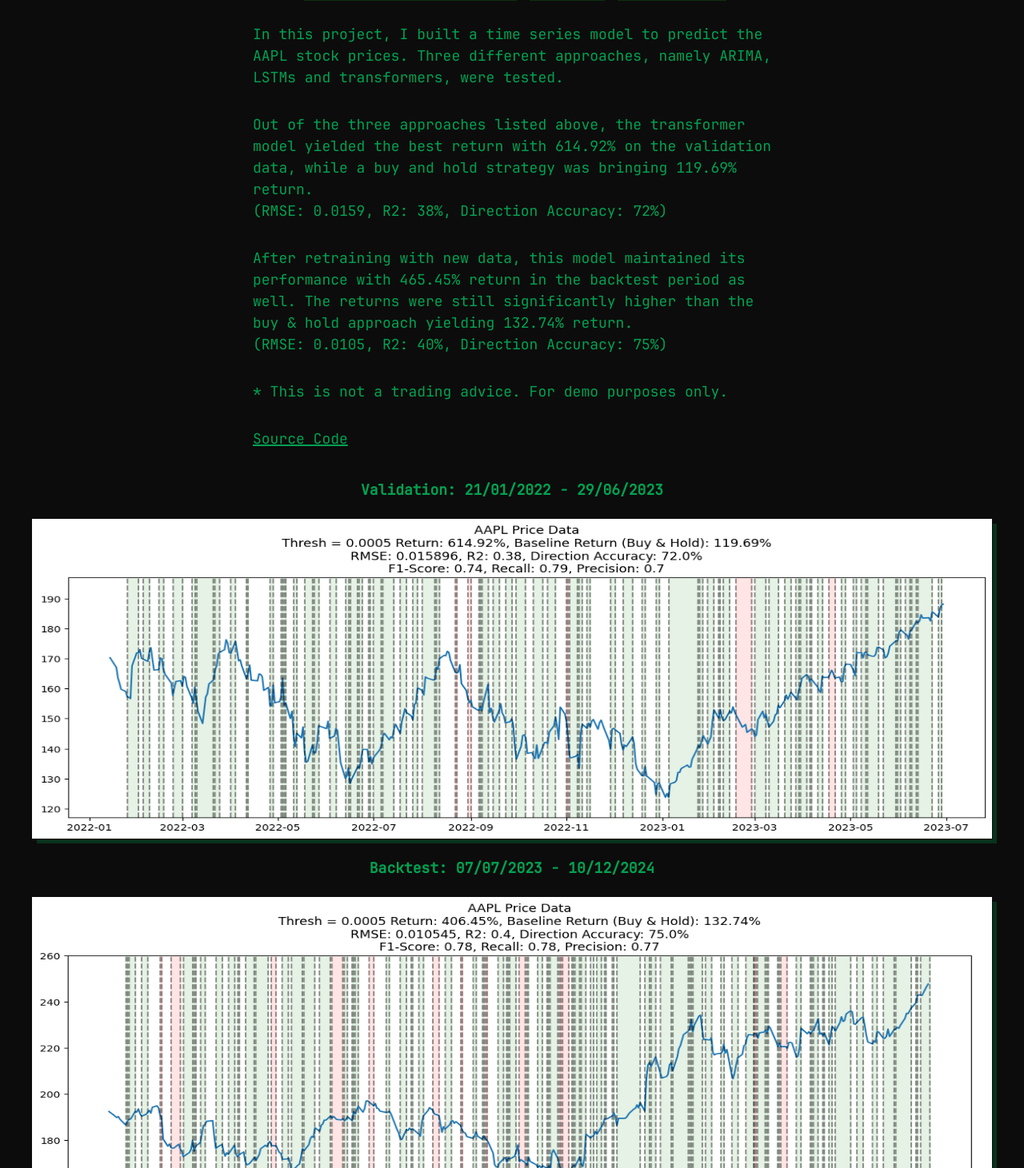
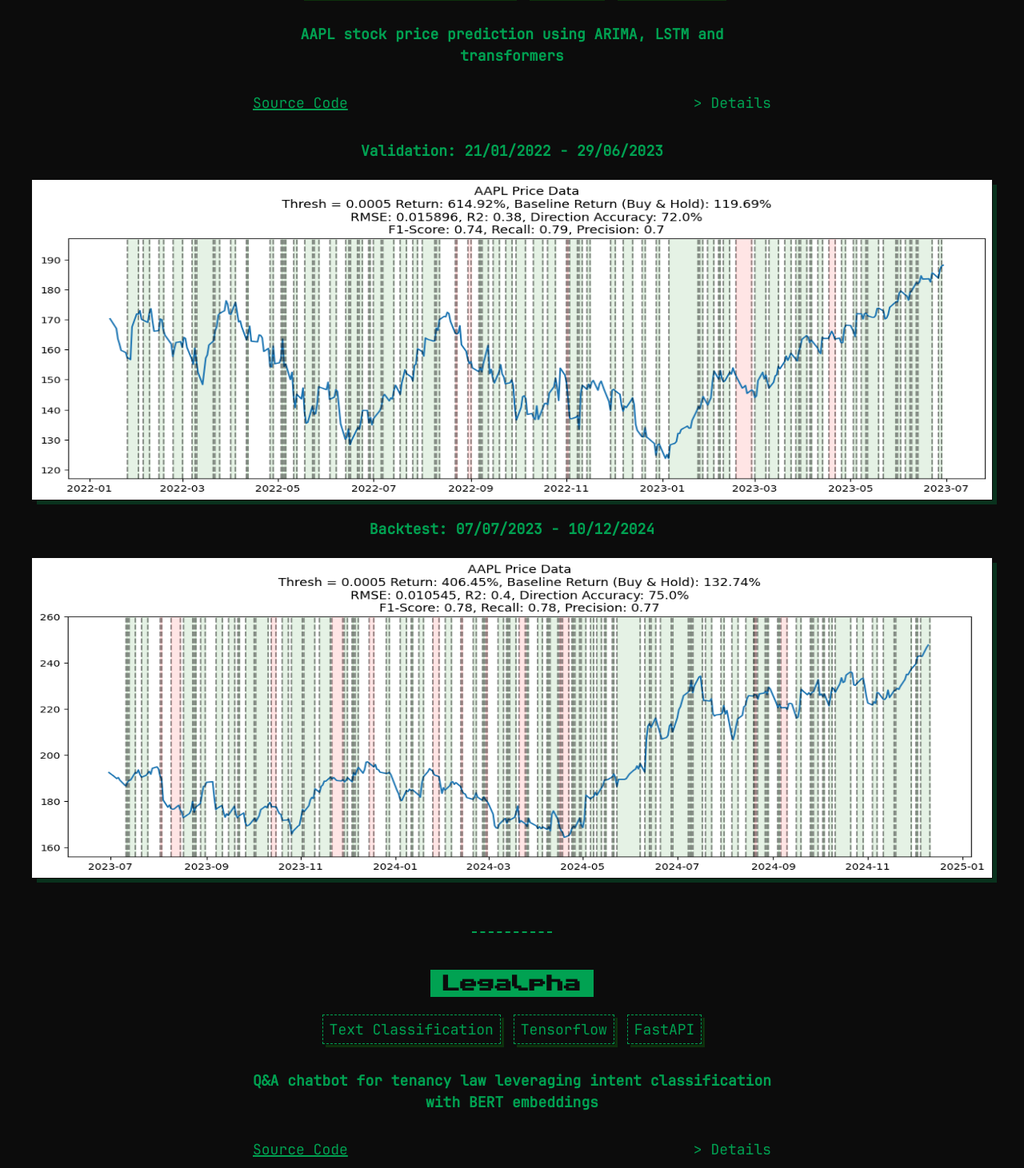
Before and after one commit to egeatmaca/egeatmaca.github.io, a React (Create React App) app: page / in a window 1280 px wide. Shown: the part 1929-3390 px from the top of the page at 80% size. Built offline with nearby package versions, Linux system fonts and the light colour scheme.

Commit message:
details button added

```diff
--- a/src/components/About.js
+++ b/src/components/About.js
@@ -20,7 +20,7 @@ function About() {
           I'm mostly focused on customer analytics, NLP and developing domain-specific machine learning applications.
         </p>
         <p>
-          In addition to my love of data science, I am also interested in philosophy, psychology, behavioral science & mindfulness.
+          In addition to my love of data science, I am also interested in philosophy, psychology & mindfulness.
         </p>
         <p>
           Below are some open-source projects I've developed over the last years. You can also find some Medium articles from me in the end.
--- a/src/components/Projects.css
+++ b/src/components/Projects.css
@@ -46,3 +46,25 @@ p {
 .screenshot img.chart {
   aspect-ratio: 15 / 5;
 }
+
+.details-btn {
+  float: right;
+}
+
+.details-btn:hover {
+  transform: scale(1.1);
+  box-shadow: 1px 1px 0px #0C0C0C, 4px 4px 0px rgba(19, 161, 14, 0.25);
+}
+
+.details-btn:active {
+  transform: scale(1);
+  box-shadow: 1px 1px 0px #0C0C0C, 3px 3px 0px rgba(82, 82, 82, 0.4);
+}
+
+.source-code {
+  float: left;
+}
+
+.project-summary {
+  text-align: center;
+}
--- a/src/components/Projects.js
+++ b/src/components/Projects.js
@@ -1,3 +1,4 @@
+import { useState } from 'react'
 import './Projects.css';
 import stockPriceValidation from '../images/projects/stock-price-validation.png';
 import stockPriceBacktest from '../images/projects/stock-price-backtest.png';
@@ -5,6 +6,10 @@ import legalpha from '../images/projects/legalpha.png';
 import askTheDB from '../images/projects/ask-the-db.png';
 
 function Projects() {
+    const [showStockPrice, setShowStockPrice] = useState(false);
+    const [showLegalpha, setShowLegalpha] = useState(false);
+    const [showAskTheDB, setShowAskTheDB] = useState(false);
+
     return (
         <section id="projects">
             <h1>Projects</h1>
@@ -15,25 +20,37 @@ function Projects() {
                 <li>PyTorch</li>
                 <li>StatsModels</li>
             </ul>
+            <p className="project-summary"><b> AAPL stock price prediction using ARIMA, LSTM and transformers </b></p>
+            {
+                showStockPrice ?
+                <div>
                     <p>
                         In this project, I built a time series model to predict the AAPL stock prices.
                         Three different approaches, namely ARIMA, LSTMs and transformers, were tested.
                     </p>
                     <p>
-                Out of the three approaches listed above, the transformer model yielded the best return with 614.92% on the validation data,
+                        Out of the three approaches listed above, the transformer model had the best results with 72% direction accuracy and 614.92% return on the validation data,
                         while a buy and hold strategy was bringing 119.69% return.
                         <br/>(RMSE: 0.0159, R2: 38%, Direction Accuracy: 72%)
                     </p>
                     <p>
-                After retraining with new data, this model maintained its performance with 465.45% return in the backtest period as well.
+                        In the backtest period, this model maintained its performance with 75% accuracy and 465.45% return as well.
                         The returns were still significantly higher than the buy & hold approach yielding 132.74% return.
                         <br/>(RMSE: 0.0105, R2: 40%, Direction Accuracy: 75%)
                     </p>
                     <p>
                         * This is not a trading advice. For demo purposes only.
                     </p>
-            <p><a href="https://github.com/egeatmaca/stock_price_prediction" target="__blank" rel="noreferrer" class="source-code">Source Code</a></p>
-            <br />
+                </div>
+                : ""
+            }
+            <p>
+                <a href="https://github.com/egeatmaca/stock_price_prediction" target="__blank" rel="noreferrer" class="source-code">Source Code</a>
+                <a className="details-btn" onClick={()=>setShowStockPrice(!showStockPrice)}>
+                    {showStockPrice ? "^ Details" : "> Details"}
+                </a>
+            </p>
+            <br/><br/>
             <b>Validation: 21/01/2022 - 29/06/2023</b>
             <div className="screenshot">
                 <img
@@ -49,7 +66,7 @@ function Projects() {
                 <img
                     src={stockPriceBacktest}
                     width="100%"
-                    alt="Stock Price Prediction Validation Results"
+                    alt="Stock Price Prediction Backtest Results"
                     loading="lazy"
                     className="chart"
                 />
@@ -61,6 +78,10 @@ function Projects() {
                 <li>Tensorflow</li>
                 <li>FastAPI</li>
             </ul>
+            <p className="project-summary"><b>Q&A chatbot for tenancy law leveraging intent classification with BERT embeddings</b></p>
+            {
+                showLegalpha ?
+                <div>
                     <p>
                         For equal rights everyone should have equal access to legal information.
                         However, laws are always encrypted in some mysterious language, especially if you are living in a foreign country.
@@ -78,7 +99,15 @@ function Projects() {
                     <p>
                         Currently, it can answer questions in 36 different topics about contract termination and deposit with 95% accuracy.
                     </p>
-            <p><a href="https://github.com/egeatmaca/Legalpha" target="__blank" rel="noreferrer">Source Code</a></p>
+                </div>
+                : ""
+            }
+            <p>
+                <a href="https://github.com/egeatmaca/Legalpha" target="__blank" rel="noreferrer">Source Code</a>
+                <a className="details-btn" onClick={()=>setShowLegalpha(!showLegalpha)}>
+                    {showLegalpha ? "^ Details" : "> Details"}
+                </a>
+            </p>
             <br />
             <div className="screenshot">
                 <img
@@ -96,6 +125,10 @@ function Projects() {
                 <li>Streamlit</li>
                 <li>SQLAlchemy</li>
             </ul>
+            <p className="project-summary"><b>Natural language database query engine translating your db schema and questions to SQL queries</b></p>
+            {
+                showAskTheDB ?
+                <div>
                     <p>
                         To leverage data analytics in an organization fully, we should engage domain experts in analytical processes as well.
                         Using their domain knowledge, they can ask pretty good questions to data.
@@ -107,7 +140,15 @@ function Projects() {
                         It translates the database schema and user questions to SQL queries using the ChatGPT API.
                         Then brings the results from your database.
                     </p>
-            <p><a href="https://github.com/egeatmaca/AskTheDB" target="__blank" rel="noreferrer">Source Code</a></p>
+                </div>
+                : ""
+            }
+            <p>
+                <a href="https://github.com/egeatmaca/AskTheDB" target="__blank" rel="noreferrer">Source Code</a>
+                <a className="details-btn" onClick={()=>setShowAskTheDB(!showAskTheDB)}>
+                    {showAskTheDB ? "^ Details" : "> Details"}
+                </a>
+            </p>
             <br />
             <div className="screenshot">
                 <img
```
Also changed, not shown: src/components/NetworkGraph.js (+1 -14 lines). Lines whose indentation alone changed are shown as unchanged.
